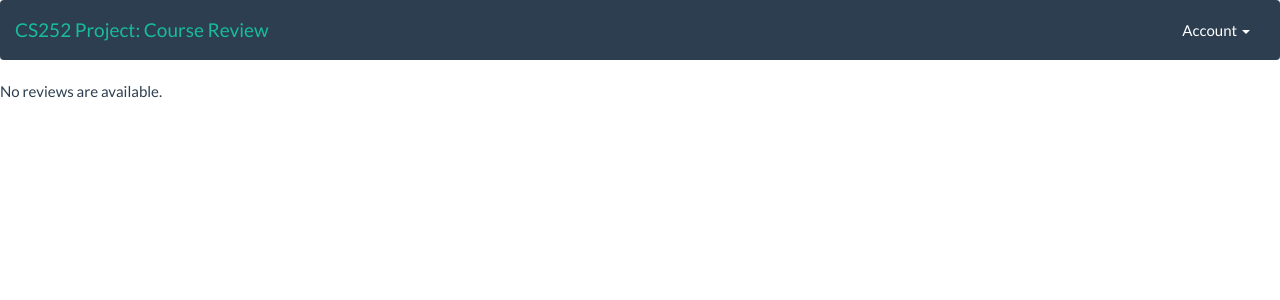
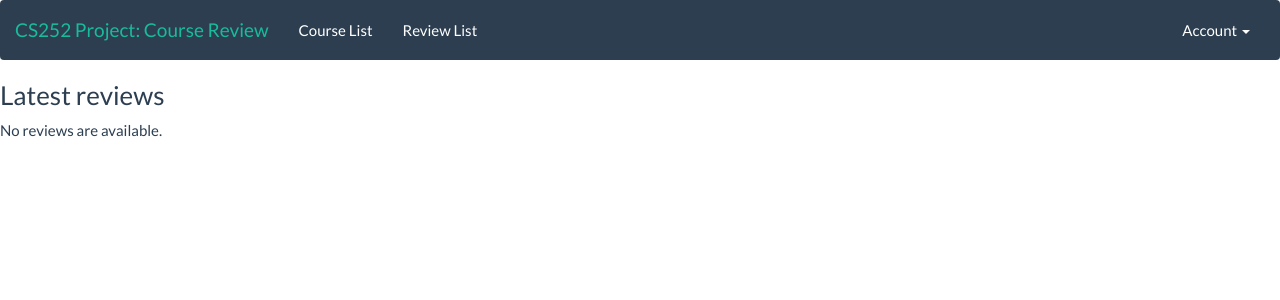
Before and after one commit to kdabi/CS252-Course-Review-Platform, a Django app: page / in a window 1280 px wide. Shown: the top 300 px of the page. Run offline with Django 3.2, Linux system fonts and the light colour scheme; data that the repository does not hold is empty; some libraries are stand-ins or nearby versions.

Commit message:
Review Submission and more

```diff
--- a/log/models.py
+++ b/log/models.py
@@ -14,7 +14,7 @@ class Course(models.Model):
 #    review = models.ForeignKey(Review, on_delete=models.CASCADE)
 
     def average_rating(self):
-        all_ratings = map(lambda x: x.rating, self.review_set.all())
+        all_ratings = map(lambda x: float(x.rating), self.review_set.all())
         return np.mean(all_ratings)
 
     def __str__(self):
--- a/log/views.py
+++ b/log/views.py
@@ -27,7 +27,7 @@ def review_detail(request, review_id):
     return render(request, 'reviews/review_detail.html', {'review': review})
 
 def course_list(request):
-    course_list = Course.objects.order_by('-name')
+    course_list = Course.objects.order_by('-course_id')
     context = {'course_list':course_list}
     return render(request, 'reviews/course_list.html', context)
 
@@ -36,8 +36,11 @@ def course_detail(request, course_id):
     return render(request, 'reviews/course_detail.html', {'course': course})
 
 def add_review(request, course_id):
-    course = get_object_or_404(Course, pk=wine_id)
-    form = ReviewForm(request.POST)
+    course = get_object_or_404(Course, pk=course_id)
+    if request.POST:
+        form = ReviewForm(request.POST)
+    else:
+        form = ReviewForm()
     if form.is_valid():
         rating = form.cleaned_data['rating']
         comment = form.cleaned_data['comment']
--- a/project/settings.py
+++ b/project/settings.py
@@ -41,6 +41,7 @@ INSTALLED_APPS = [
     'django.contrib.sessions',
     'django.contrib.messages',
     'django.contrib.staticfiles',
+    'bootstrap3',
     'log',
 ]
 
--- a/templates/base.html
+++ b/templates/base.html
@@ -26,8 +26,15 @@
 	        <span class="icon-bar"></span>
 	        <span class="icon-bar"></span>
 	      </button>
-	      <a class="navbar-brand" href="#">CS252 Project: Course Review</a>
-	    </div>
+	      <a class="navbar-brand" href="{% url 'reviews:review_list' %}">CS252 Project: Course Review</a>
+<!--	    </div>
+
+        <div id="navbar" class="navbar-collapse collapse">-->
+            <ul class="nav navbar-nav">
+                <li><a href="{% url 'reviews:course_list' %}">Course List</a></li>
+                <li><a href="{% url 'reviews:review_list' %}">Review List</a></li>
+            </ul>
+        </div>
 
 	    <div class="collapse navbar-collapse" id="bs-example-navbar-collapse-1">
 	      <ul class="nav navbar-nav navbar-right">
@@ -49,7 +56,8 @@
 	    </div>
 	  </div>
 	</nav>
-
+                {% block title %}
+                {% endblock %}
 	            {% block content %}
 	            {% endblock %}
 
--- a/templates/reviews/course_list.html
+++ b/templates/reviews/course_list.html
@@ -1,7 +1,7 @@
 {% extends 'base.html' %}
 
 {% block title %}
-<h2>Course list</h2>
+<h3>Course list</h3>
 {% endblock %}
 
 {% block content %}
@@ -10,10 +10,9 @@
     {% for course in course_list %}
     <div class="col-xs-6 col-lg-4">
         <h4><a href="{% url 'reviews:course_detail' course.id %}">
-        {{ course.name }}
+        {{ course.course_id }}: {{course.course_name}}
         </a></h4>
         <h5>{{ course.review_set.count }} reviews</h5>
-        <h5>{{ course.average_rating | floatformat }} average rating</h5>
     </div>
     {% endfor %}
 </div>
--- a/templates/reviews/review_detail.html
+++ b/templates/reviews/review_detail.html
@@ -5,7 +5,7 @@
 {% endblock %}
 
 {% block content %}
-<h4>Rated {{ review.rating }} of 5 by <a href="{% url 'reviews:user_review_list' review.user_name %}" >{{ review.user_name }}</a></h4>
+<h4>Rated {{ review.rating }} of 5 by <a href="{% url 'reviews:review_detail' review.id %}" >{{ review.user_name }}</a></h4>
 <p>{{ review.pub_date }}</p>
 <p>{{ review.comment }}</p>
 {% endblock %}
--- a/templates/reviews/review_list.html
+++ b/templates/reviews/review_list.html
@@ -2,7 +2,7 @@
 {% extends 'base.html' %}
 
 {% block title %}
-<h2>Latest reviews</h2>
+<h3>Latest reviews</h3>
 {% endblock %}
 
 {% block content %}
@@ -13,7 +13,7 @@
         <h4><a href="{% url 'reviews:review_detail' review.id %}">
         {{ review.course.course_id }}
         </a></h4>
-        <h6>Rated {{ review.rating }} of 5 </h6>
+        <h6>Rated {{ review.rating }} of 5 by {{ review.user_name }}</h6>
         <p>{{ review.comment }}</p>
     </div>
     {% endfor %}
```
Also changed, not shown: templates/reviews/course_detail.html (+5 -3 lines).
